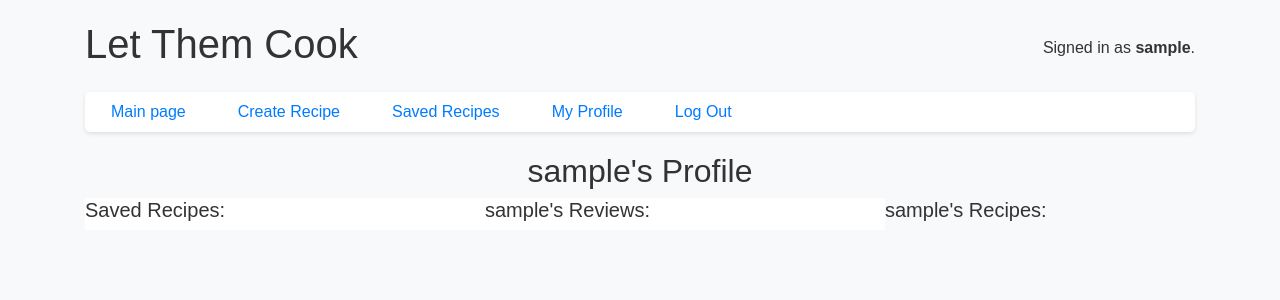
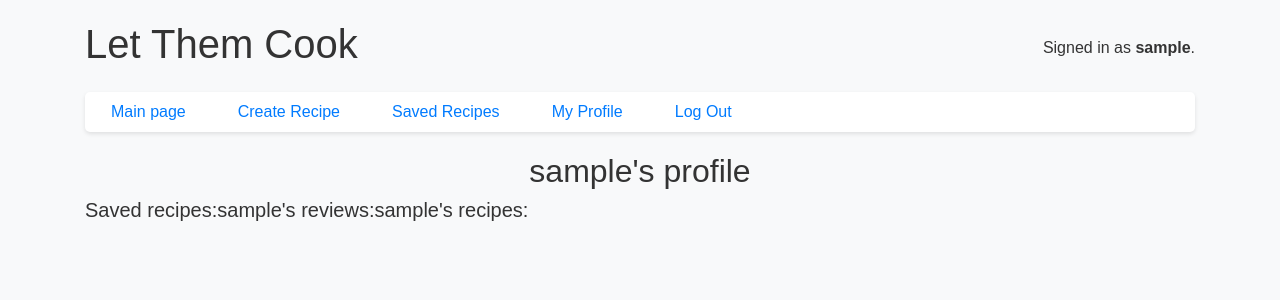
Before and after one commit to LiuLiuBov/LetThemCook, a Django app: a page that uses templates/profile.html in a window 1280 px wide. Shown: the top 300 px of the page. Run offline with Django 5.2, Linux system fonts and the light colour scheme; the visitor is signed in with stand-in values (Sample User, id 1); data comes from the database, SQL or seed files in the repository; data that the repository does not hold is empty; some libraries are stand-ins or nearby versions.

Commit message:
minor changes in the visual part

```diff
--- a/templates/profile.html
+++ b/templates/profile.html
@@ -1,11 +1,11 @@
 {% extends 'layout.html' %}
 
 {% block body %}
-  <h2>{{username}}'s Profile</h2>
+  <h2>{{username}}'s profile</h2>
   <div id="profile-page">
     {% if is_user_profile %}
-    <div class="column" id="page-content">
-        <h5>Saved Recipes:</h5>
+    <div class="column">
+        <h5>Saved recipes:</h5>
           {%for save in saved_recipes%}
           <div class="card" id="saved_recipe">
             <a href="{% url 'recipe' save.id%}">
@@ -16,8 +16,8 @@
           {%endfor%}
     </div>
     {% endif %}
-    <div class="column" id="page-content">
-      <h5>{{username}}'s Reviews:</h5>
+    <div class="column">
+      <h5>{{username}}'s reviews:</h5>
       {% for review in user_reviews%}
         <div class="card" id="saved_recipe">
           <h6><a href="{%url 'recipe' review.recipe.id%}">{{review.recipe.title}}</a>: {{review.rating}}★</h6>
@@ -29,8 +29,8 @@
         </div>
       {%endfor%}
     </div>
-    <div class="column" id="page-content-recipe">
-      <h5>{{username}}'s Recipes:</h5>
+    <div class="column">
+      <h5>{{username}}'s recipes:</h5>
       <div>
       {% for recipe in user_recipes%}
         <div class="card" id="saved_recipe">
```
